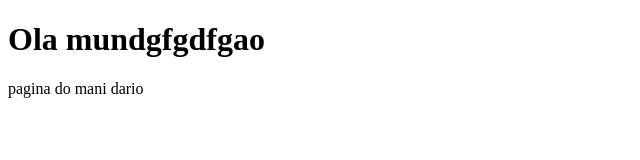
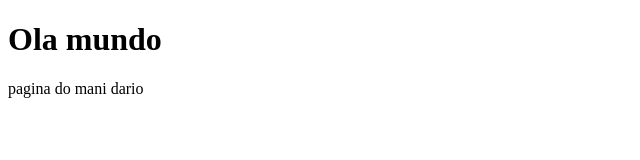
Before and after one commit to dalopalos/olamundo, a plain HTML site: page index.html in a window 1280 px wide. Shown: the whole page, without its empty margins (0-640 px from the left). Drawn offline with Linux system fonts and the light colour scheme.

Commit message:
Update index.html

```diff
--- a/index.html
+++ b/index.html
@@ -4,7 +4,7 @@
     <title>Olá Mundo</title>
   </head>
   <body>
-    <h1> Ola mundgfgdfgao</h1>
+    <h1> Ola mundo</h1>
     <p>pagina do mani dario</p>
   </body>
 </html>
```
